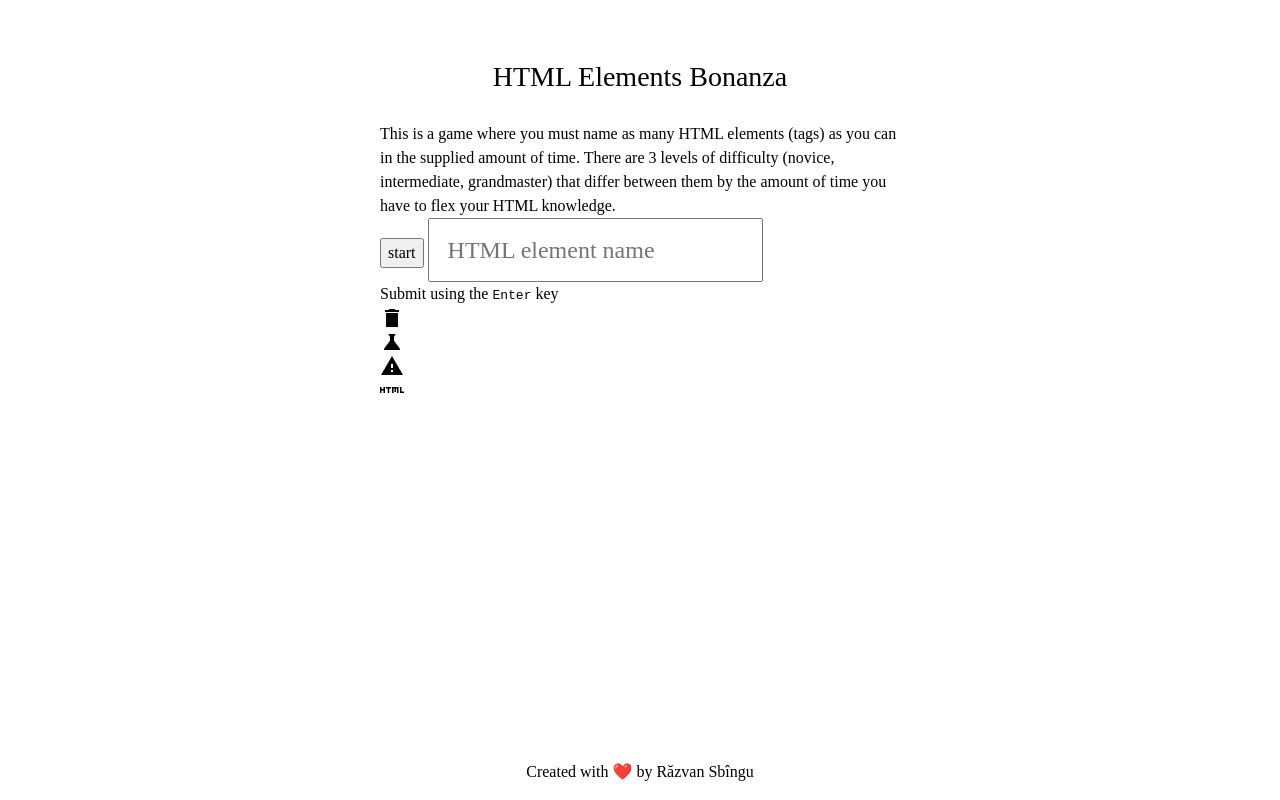
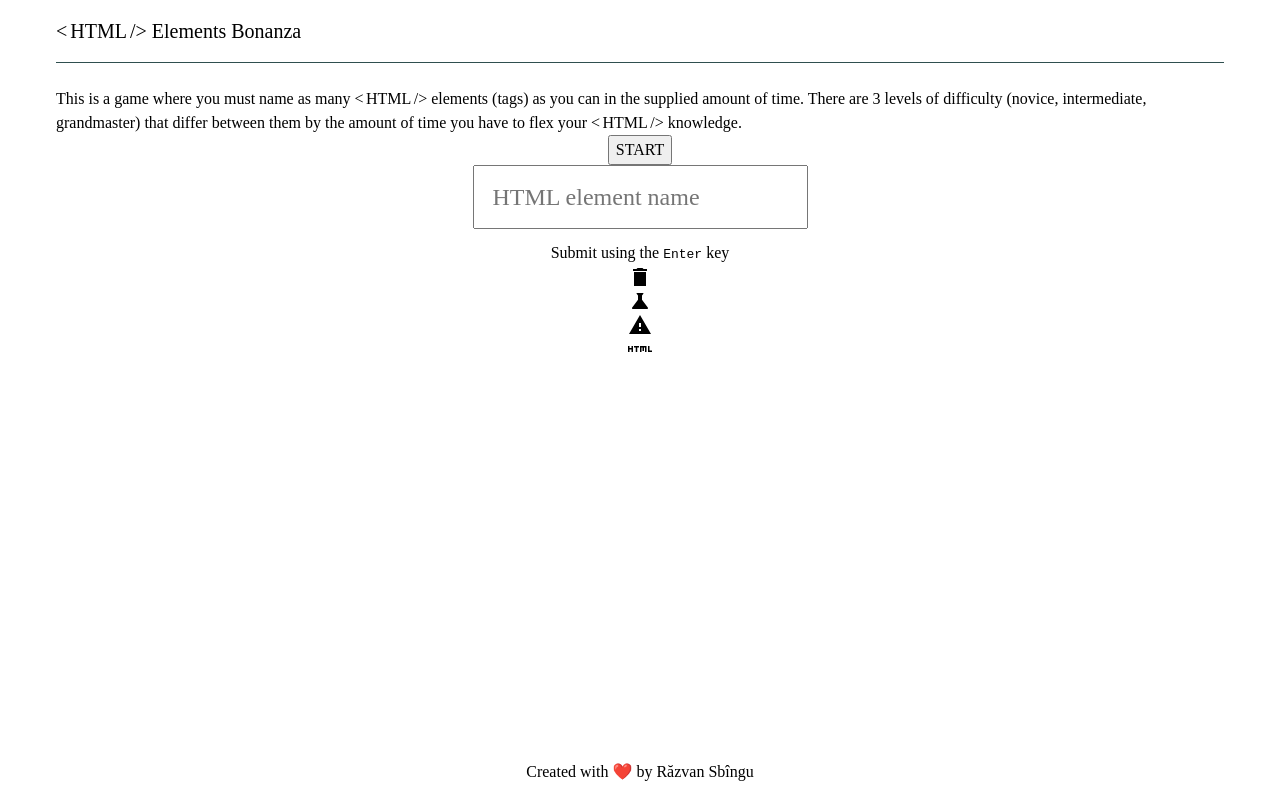
Before and after one commit to srzvan/html-elements-bonanza, a website built with Parcel: page src/index.html in a window 1280 px wide. Built offline with nearby package versions, Linux system fonts and the light colour scheme.

Commit message:
styles.scss - .tag, .icon, .controls, .start

```diff
--- a/src/scss/styles.scss
+++ b/src/scss/styles.scss
@@ -1,28 +1,63 @@
 @use "./reset" as *;
 
 body {
-  padding: 3.5rem 3.5rem 0 3.5rem;
+  padding-inline: 3.5rem;
   display: grid;
   grid-template-rows: auto 1fr auto;
 }
 
 header {
+  padding-block: 1rem;
+  border-bottom: 1px solid darkslategrey;
   margin-bottom: 1.5rem;
-  text-align: center;
-  font-size: 1.75rem;
+  font-size: 1.25rem;
 }
 
 main {
-  max-width: 65ch;
-  margin-inline: auto;
+  display: flex;
+  align-items: center;
+  flex-direction: column;
 }
 
 input {
   padding: 0.5em 0.75em;
+  margin-bottom: 0.75rem;
   font-size: 1.5rem;
 }
 
 footer {
-  padding: 1rem;
+  padding-block: 1rem;
   text-align: center;
 }
+
+.tag {
+  &:before,
+  &:after {
+    display: inline-block;
+  }
+
+  &:before {
+    content: "<";
+    margin-right: 0.15em;
+  }
+
+  &:after {
+    content: "/>";
+    margin-left: 0.15em;
+  }
+}
+
+.icon {
+  width: 24px;
+  height: 24px;
+  background-size: 14px;
+}
+
+.controls {
+  display: flex;
+  align-items: flex-start;
+}
+
+.start {
+  text-transform: uppercase;
+}
```
